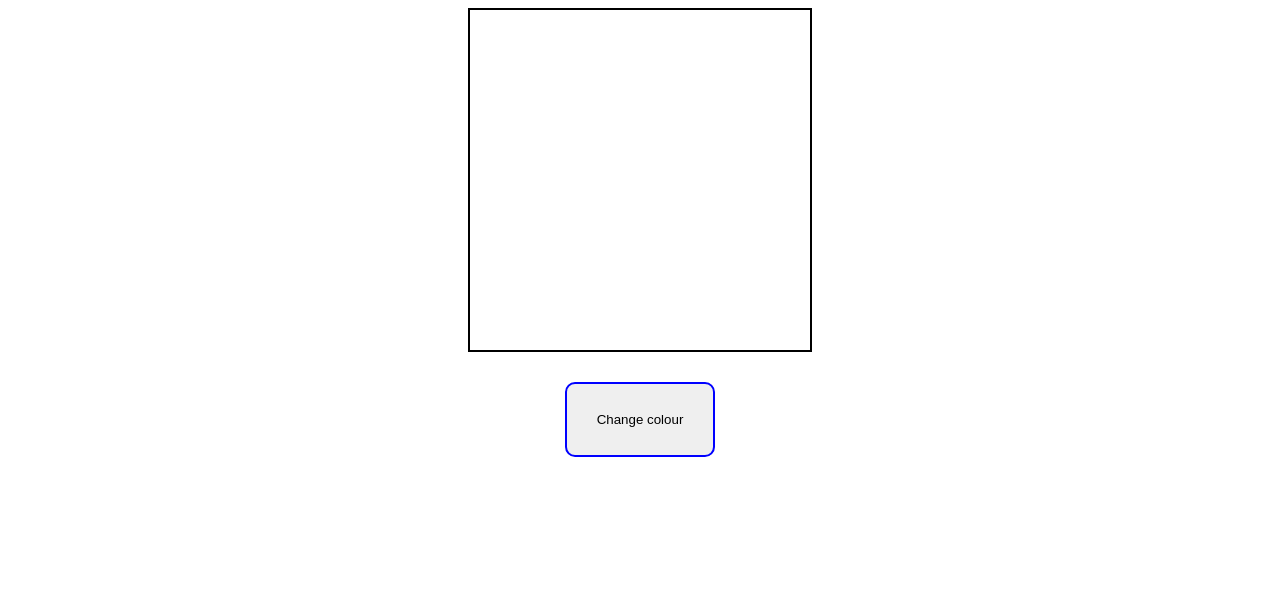
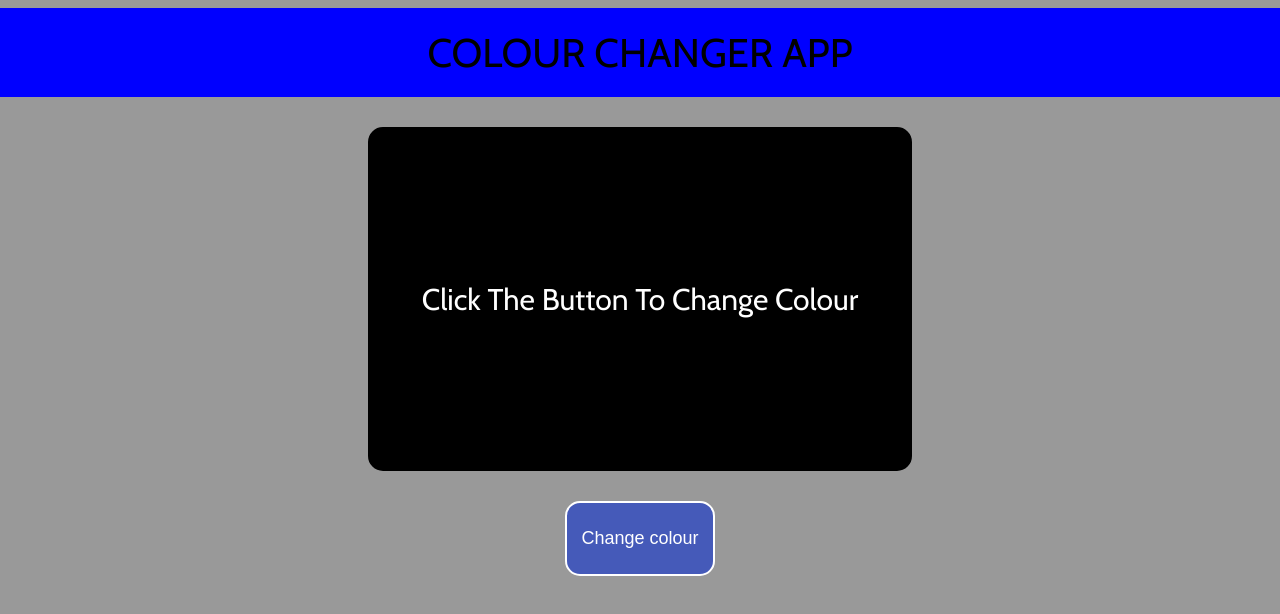
Before and after one commit to rosspackham/ColorChangerApp, a plain HTML site: page index.html in a window 1280 px wide. Drawn offline with nearby package versions, Linux system fonts and the light colour scheme.

Commit message:
v1.01.2 - updated funactionality and updated styling

```diff
--- a/index.html
+++ b/index.html
@@ -1,37 +1,72 @@
 <!DOCTYPE html>
 <html>
 <head>
-	<title>The Photo gallery</title>
+	<title>Colour Changer App</title>
 	<meta name="viewport" content="width=device-width, initial-scale=1">
+	<link href="https://fonts.googleapis.com/css?family=Cabin" rel="stylesheet">
 	<style>
+
+		body {
+			background-color: rgba(0, 0, 0, 0.4);
+			font-family: 'Cabin', sans-serif;
+		}
 		#container {
 			display: flex;
 			flex-direction: column;
 			justify-content: center;
 			align-items: center;
-
+			text-transform: capitalize;
 		}
 
 		#colourBox {
+			text-align: center;
+			background-color: #000000;
 			border: 2px solid #000000;
-			width: 300px;
+			border-radius: 15px;
+			font-size: 30px;
+			color: #fff;
+			width: 500px;
 			height: 300px;
 			padding: 20px;
+			display: flex;
+			flex-direction: column;
+			justify-content: center;
+			align-items: center;
+			text-transform: capitalize;
 		}
 
 		#changeColourButton {
-			border: 2px solid blue;
-			border-radius: 10px;
+			color: #fff;
+			font-size: 18px;
+			text-align: center;
+			background-color: rgba(15, 50, 207, 0.603);
+			border: 2px solid #fff;
+			border-radius: 15px;
 			width: 150px;
 			height: 75px;
 			margin: 30px;
+		}
+
+		#heading {
+			font-size: 40px;
+			text-align: center;
+			background-color: blue;
+			width: 100%;
+			justify-content: center;
+			align-items: center;
+			padding: 20px;
+			margin-bottom: 30px;
+			margin-top: 0px;
+			text-transform: uppercase;
 		}
 
 	</style>
 </head>
 <body>
 <div id="container">
+	<div id="heading">Colour Changer App</div>
 	<div id="colourBox">
+		<div>Click the button to change colour</div>
 	</div>
 	<div>
 		<button id="changeColourButton">Change colour</button>
@@ -39,20 +74,19 @@
 </div>
 <script>
 	const colBox = document.getElementById('colourBox');
-	const colors = ["red", "orange", "yellow", "green", "blue", "indigo", "violet", "pink", "turquiose", "teal"];
+	const colors = ["red", "orange", "yellow", "green", "blue", "indigo", "violet", "pink", "turquoise", "teal", "grey"];
 	const changeColBtn = document.getElementById('changeColourButton');
 	changeColBtn.addEventListener("click", changeColour);
 
 	function changeColour() {
-			colors.forEach(function(color) {
-						let i = Math.floor((Math.random() * 10) + 1);
-						colBox.style.backgroundColor = colors[i];
-
-						document.getElementById('colourBox').innerHTML = colors[i];
-			});
-			return;
+		let counter;
+		let i = Math.floor(Math.random() * colors.length);
+		if (counter !== i) {
+		colBox.style.backgroundColor = colors[i];
+		colBox.innerHTML = colors[i];
+		counter = i;
+		}
 	};
-
 </script>
 </body>
 </html>
```
